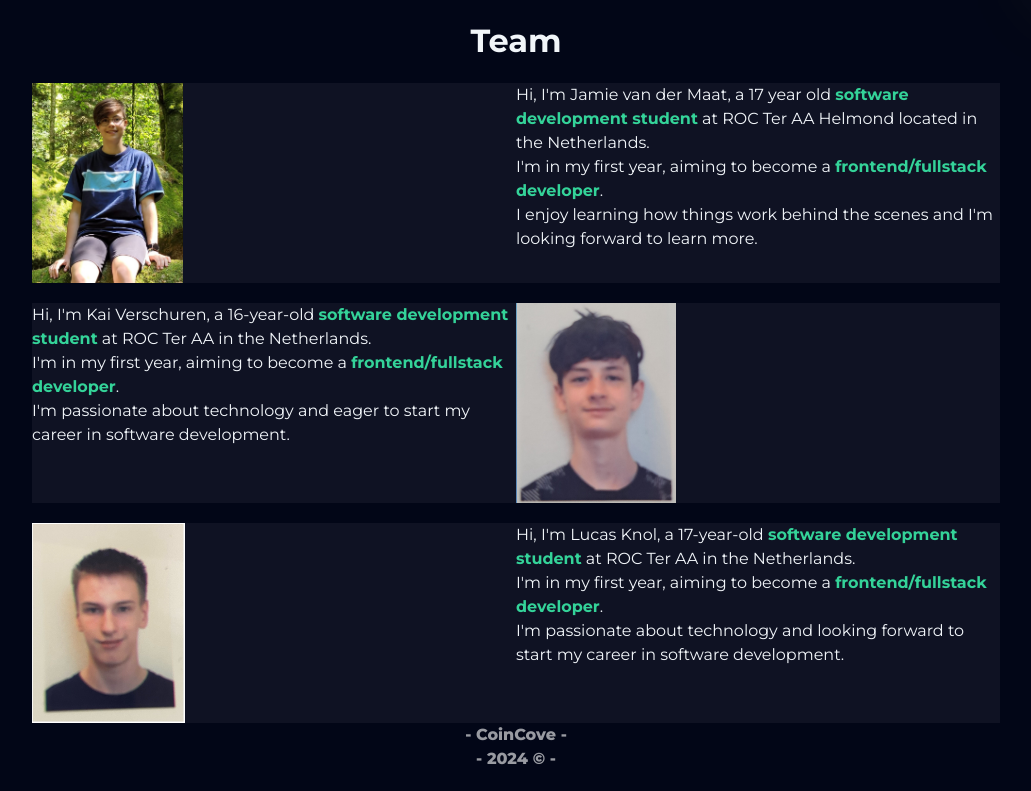
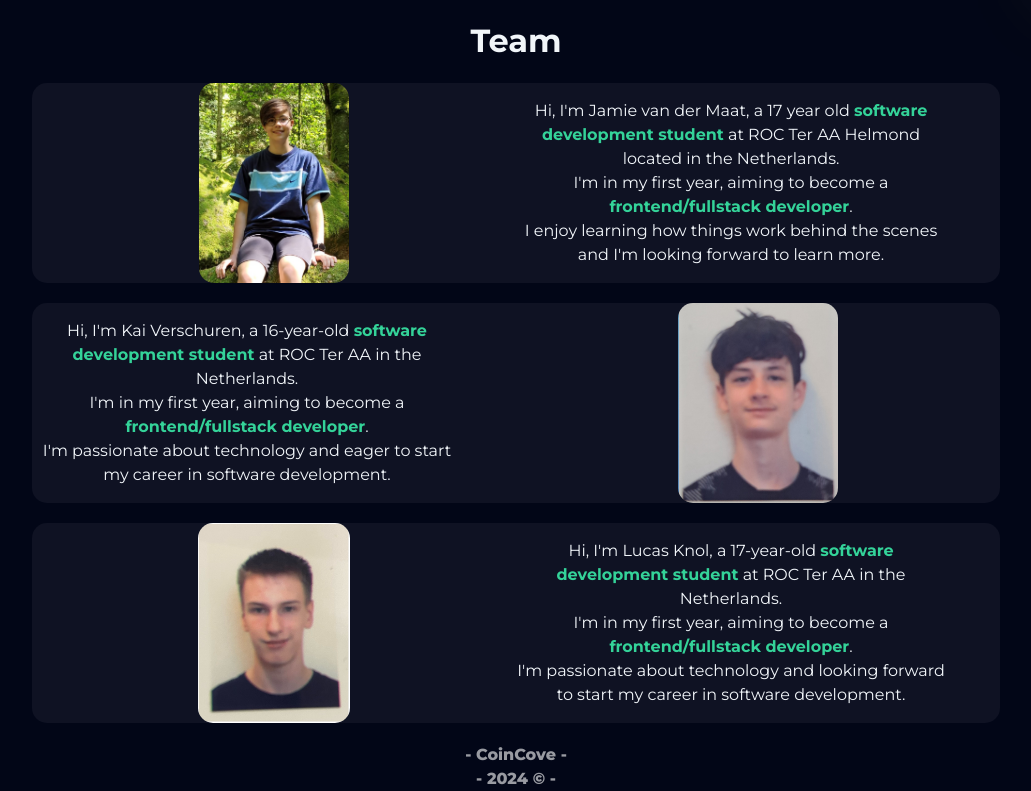
Before and after one commit to KaiVerschuren/Proftaak, a PHP site: page /team.php in a window 1280 px wide. Shown: the part 100-891 px from the top of the page, without its empty margins (124-1155 px from the left). Before the commit the page ends 865 px from the top, so only its background shows below. Run offline with PHP 8.4, Linux system fonts and the light colour scheme; the visitor is signed in with stand-in values (Sample User, id 1).

Commit message:
teamUpdate

```diff
--- a/style/components/team.css
+++ b/style/components/team.css
@@ -13,36 +13,62 @@
     max-width: 1000px;
 }
 
-.jamieImg {
+.jamieImgBox {
     grid-area: 1 / 1 / 2 / 2;
-    max-height: 200px;
     background-color: var(--accent);
-
+    border-radius: 15px 0 0 15px;
 }
 
 .jamie {
     grid-area: 1 / 2 / 2 / 3;
     background-color: var(--accent);
+    border-radius: 0 15px 15px 0;
+    display: flex;
+    align-items: center;
 }
 
-.kaiImg {
+.kaiImgBox {
     grid-area: 2 / 2 / 3 / 3;
-    max-height: 200px;
     background-color: var(--accent);
+    border-radius: 0 15px 15px 0;
 }
 
 .kai {
     grid-area: 2 / 1 / 3 / 2;
     background-color: var(--accent);
+    border-radius: 15px 0 0 15px;
+    display: flex;
+    align-items: center
 }
 
-.lucasImg {
+.lucasImgBox {
     grid-area: 3 / 1 / 4 / 2;
-    max-height: 200px;
     background-color: var(--accent);
+    border-radius: 15px 0 0 15px;
 }
 
 .lucas {
     grid-area: 3 / 2 / 4 / 3;
     background-color: var(--accent);
+    border-radius: 0 15px 15px 0;
+    display: flex;
+    align-items: center
 }
+
+.teamImg {
+    max-height: 200px;
+    background-color: var(--accent);
+    border-radius: 15px;
+    display: block;
+    margin-left: auto;
+    margin-right: auto;
+}
+
+.teamText {
+    max-width: 430px;
+    text-align: center;
+}
+
+.teamFooter {
+    padding-top: 20px;
+}
--- a/team.php
+++ b/team.php
@@ -11,11 +11,11 @@ head("Homepage");
     ?>
    <h1 class="teamTitle">Team</h1>
     <div class="teamGrid container">
-        <div class="jamieImg">
-            <img class="jamieImg" src="assets/jamie.jpg" alt="Picture of Jamie">
+        <div class="jamieImgBox">
+            <img class="jamieImg teamImg" src="assets/jamie.jpg" alt="Picture of Jamie">
         </div>
         <div class="jamie">
-            <p>
+            <p class="teamText">
                 Hi, I'm Jamie van der Maat, a 17 year old <strong>software development student</strong>
                 at ROC Ter AA Helmond located in the Netherlands.
                 <br>
@@ -25,11 +25,11 @@ head("Homepage");
                 I enjoy learning how things work behind the scenes and I'm looking forward to learn more.
             </p>
         </div>
-        <div class="kaiImg">
-            <img class="kaiImg" src="assets/kai.webp" alt="Picture of Kai">
+        <div class="kaiImgBox">
+            <img class="kaiImg teamImg" src="assets/kai.webp" alt="Picture of Kai">
         </div>
         <div class="kai">
-            <p>
+            <p class="teamText">
                 Hi, I'm Kai Verschuren, a 16-year-old
                 <strong> software development student</strong> at ROC Ter AA in the
                 Netherlands.
@@ -41,11 +41,11 @@ head("Homepage");
                 software development.
             </p>
         </div>
-        <div class="lucasImg">
-            <img class="lucasImg" src="assets/lucas.png" alt="Picture of Lucas">
+        <div class="lucasImgBox">
+            <img class="lucasImg teamImg" src="assets/lucas.png" alt="Picture of Lucas">
         </div>
         <div class="lucas">
-            <p>
+            <p class="teamText">
                 Hi, I'm Lucas Knol, a 17-year-old
                 <strong> software development student</strong> at ROC Ter AA in the
                 Netherlands.
@@ -59,7 +59,9 @@ head("Homepage");
         </div>
     </div>
 
-    <?php
-    footer();
-    ?>
+    <div class="teamFooter">
+        <?php
+        footer();
+        ?>
+    </div>
 </body>
```
